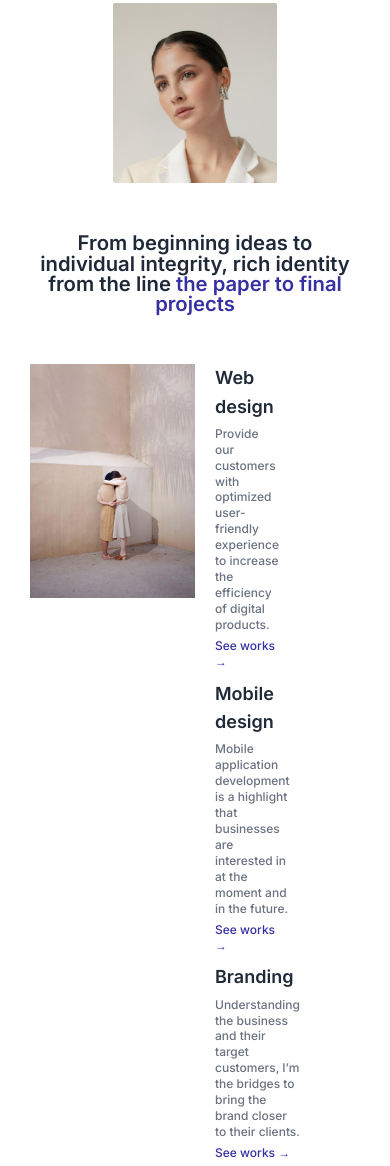
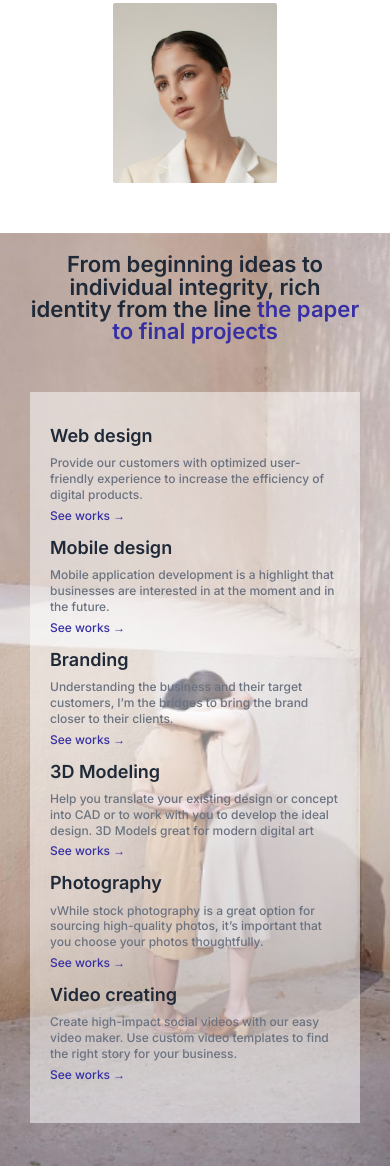
Before and after one commit to tomahawk535/ditch, a website: page #src/index.html in a window 390 px wide. Shown: the part 480-1646 px from the top of the page. Drawn offline with nearby package versions, Linux system fonts and the light colour scheme; files that its build step writes are made by us from their sources; files whose address does not match are found by name.

Commit message:
add mobile project section

```diff
--- a/#src/scss/style.scss
+++ b/#src/scss/style.scss
@@ -246,6 +246,7 @@ body {
 					line-height: 133%;
 					color: #3730A3;
 					margin-top: auto;
+					margin-bottom: 50px;
 				}
 			}
 		}
@@ -268,7 +269,7 @@ body {
 
 	.project__container {
 		.project__title {
-			font-size: calc(18px + (48 - 18)*((100vw - 320px)/(1250 - 320)));
+			font-size: calc(20px + (48 - 20)*((100vw - 320px)/(1250 - 320)));
 		}
 	}
 
@@ -348,6 +349,42 @@ body {
 
 		}
 	}
+	.project__container {
+			background-image: url("../img/icons/image\ 11.png");
+			background-position: center center;
+			background-repeat: no-repeat;
+			background-size: cover;
+		.project__title {
+			padding-top: 20px;
+		}
+		.project__example {
+
+
+			.example_img {
+				display: none;
+			}
+			.example__list {
+				padding: 30px 20px 30px 0;
+				flex-basis: 100%;
+				background-color: rgba($color: #fff, $alpha: 0.5);
+			}
+		}
+	}
+}
+
+@media (max-width: 500px) {
+	.project__container {
+		padding-bottom: 70px;
+		.project__example {
+			.example__list {
+				flex-direction: column;
+				flex-wrap: nowrap;
+				.list__item {
+					flex-basis: 100%;
+				}
+			}
+		}
+	}
 }
 
 //</ОСНОВНОЙ БЛОК>====================================================================================================
```
Also changed, not shown: ditch/css/style.min.css.
